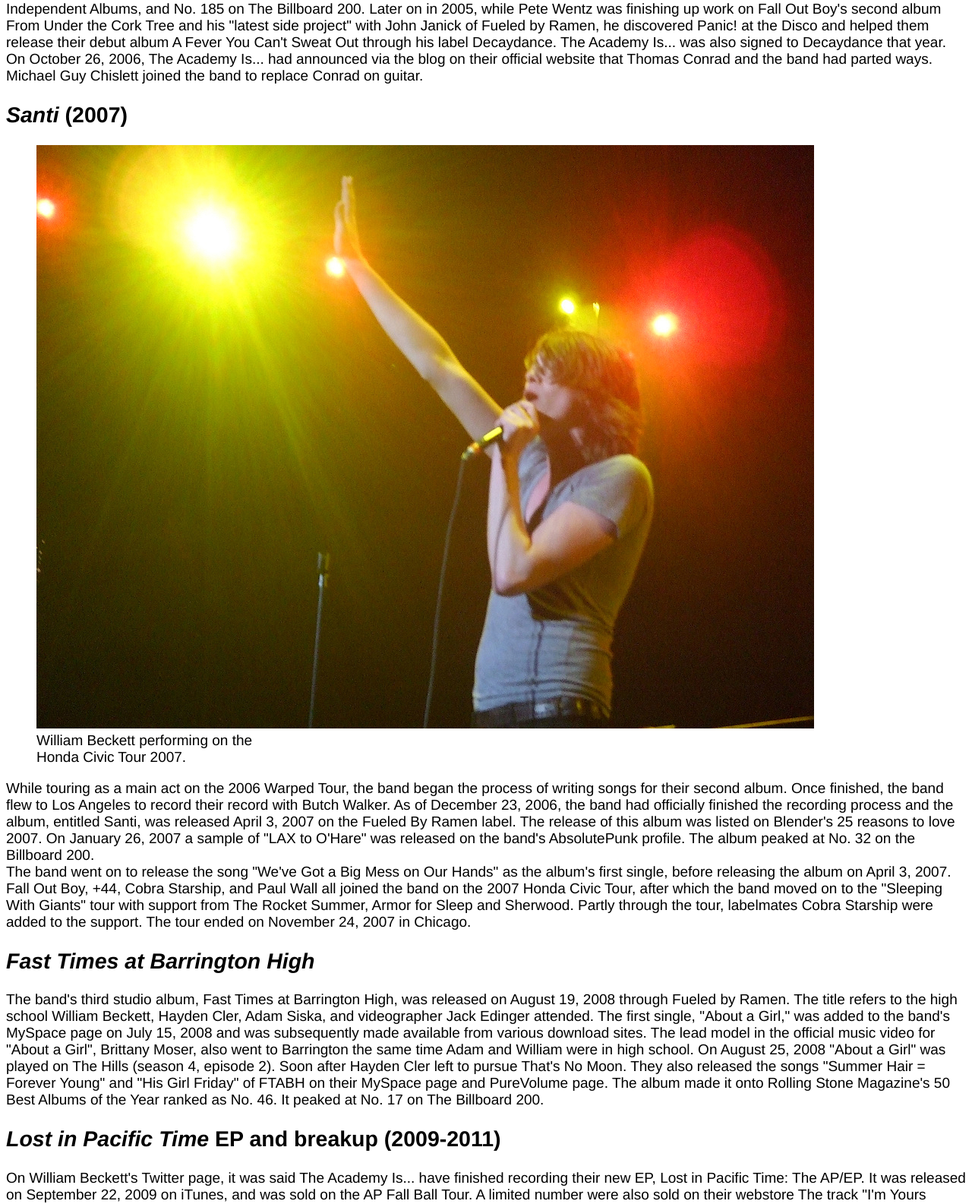
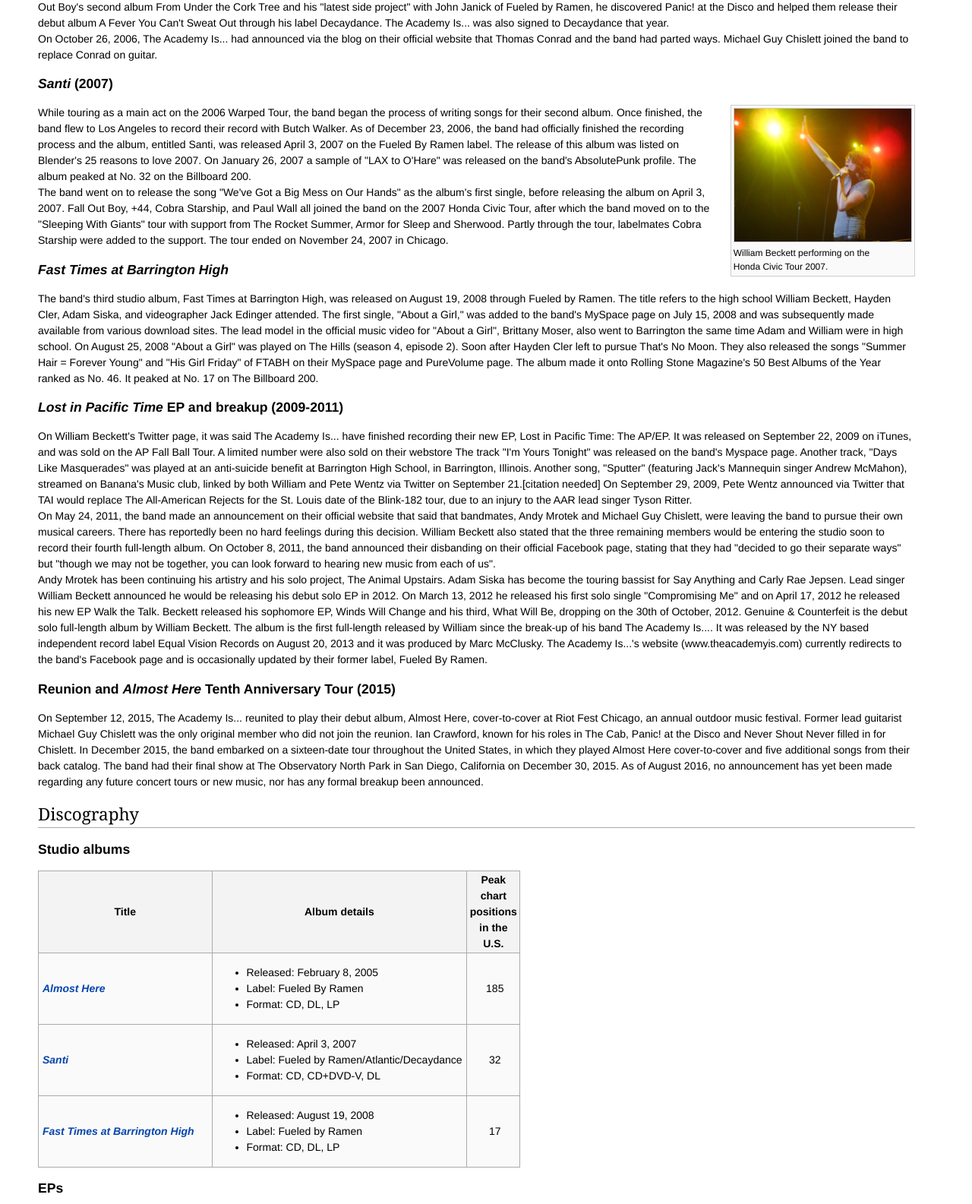
Before and after one commit to muyook/Midterm, a plain HTML site: page index.html in a window 1280 px wide. Shown: the part 1215-2800 px from the top of the page at 76% size. Drawn offline with Linux system fonts and the light colour scheme.

Commit message:
Update style.css

```diff
--- a/style.css
+++ b/style.css
@@ -1,31 +1,151 @@
 .title {
-  font-size: 38px;
+  font-size: 33px;
   font-family: "georgia";
+  font-weight: normal;
+}
+
+body {
+  margin-left: 50px;
+  margin-right: 75px;
+  margin-bottom: 100px;
 }
 
 div {
   font-family: "helvetica";
-  font-size: 19px;
+  font-size: 14px;
+  line-height: 1.5;
 }
 
-ol {
-  counter-reset: item;
+#h3 {
+  text-align: center;
 }
 
-li {
-  display: block;
+.contents {
+  border-style: solid;
+  border-width: thin;
+  border-color: #ABABAA;
+  margin-right: 875px;
+  background-color: #FAFAFA;
+  margin-top: 15px;
 }
 
-li:before {
-  content: counters(item, ".") " ";
-  counter-increment: item;
+a:link, a:visited, a:active {
+  text-decoration: none;
+  border-bottom: 0;
 }
 
-a:link, a:visited, a:hover, a:active {
-  text-decoration: none!important;
-  border-bottom: 0!important;
+a:link {
+  color: #0645AE;
+}
+
+a:visited {
+  color: #142180;
+}
+
+a:active {
+  color: orange;
+}
+
+a:hover {
+  text-decoration: underline;
 }
 
 h1 {
-  font-size: 22.8px;
+  font-size: 22.5px;
+  font-family: "georgia";
+  font-weight: normal;
+  border-bottom-style: solid;
+  border-bottom-color: #ABABAA;
+  border-bottom-width: thin;
 }
+
+#chart {
+  width: 731px;
+  height: 383px;
+  border: none;
+}
+
+img {
+  width: 233.28px;
+  height: 174.96px;
+  border-style: solid;
+  border-width: thin;
+  border-color: #CDCDCC;
+}
+
+figure {
+  float: right;
+  border-style: solid;
+  border-width: thin;
+  border-color: #CDCDCC;
+  padding: 3px;
+  background-color: #FAFAFA;
+  margin-left: 15px;
+  margin-right: 0;
+  margin-top: 0;
+  margin-bottom: 10px;
+  font-size: 12px;
+}
+
+
+h2 {
+  font-size: 17.6px;
+}
+
+h3 {
+  font-weight: bold;
+  font-size: 14px;
+}
+
+.columns {
+  column-count: 2;
+}
+
+.column-left {
+  float: left;
+  position: relative;
+  column-width: 40%;
+  display: inline-block;
+}
+
+.column-right {
+  display: inline-block;
+  float: right;
+  position: relative;
+  column-width: 40%;
+}
+
+/* table */
+
+table, th, td {
+  border-style: solid;
+  border-width: thin;
+  border-collapse: collapse;
+  border-color: #AAAAA9;
+}
+
+th {
+  height: 75px;
+  background-color: #F3F3F3;
+}
+
+td {
+  background-color: #FAFAFA;
+  padding-left: 5px;
+}
+
+#th1 {
+  width: 210px;
+}
+
+#th2 {
+  width: 310px;
+}
+
+#th3 {
+  width: 50px;
+}
+
+#peak {
+  text-align: center;
+}
```
